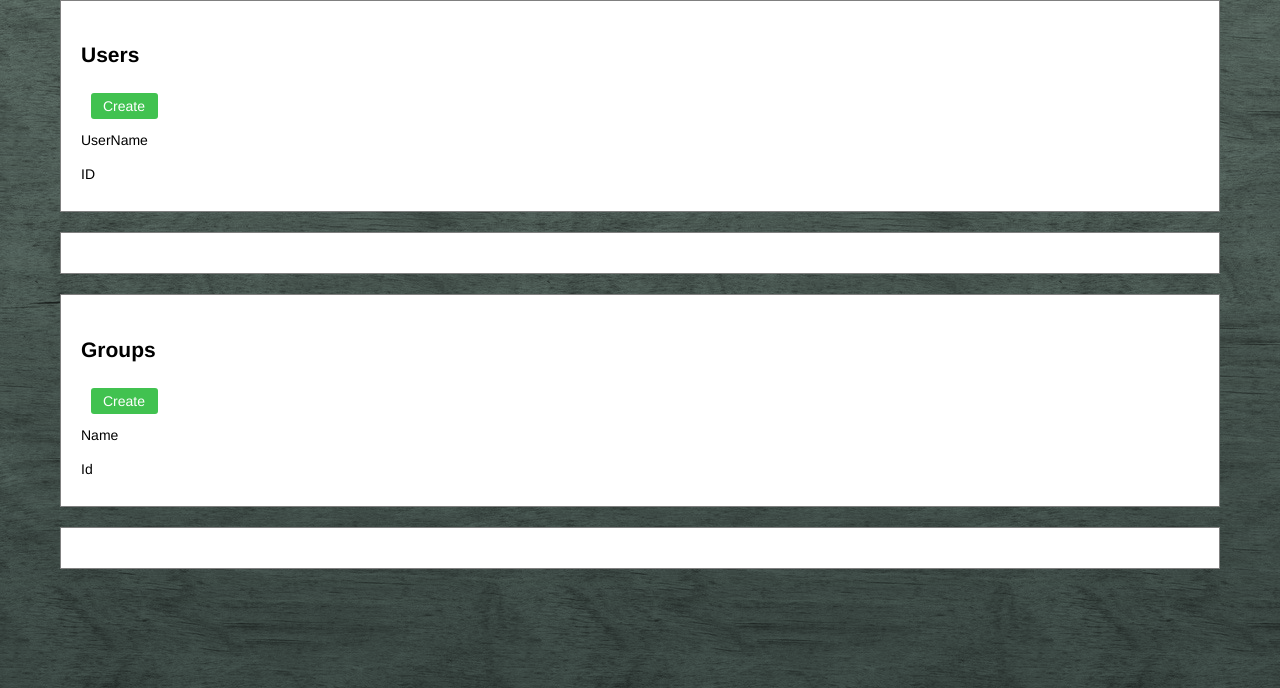
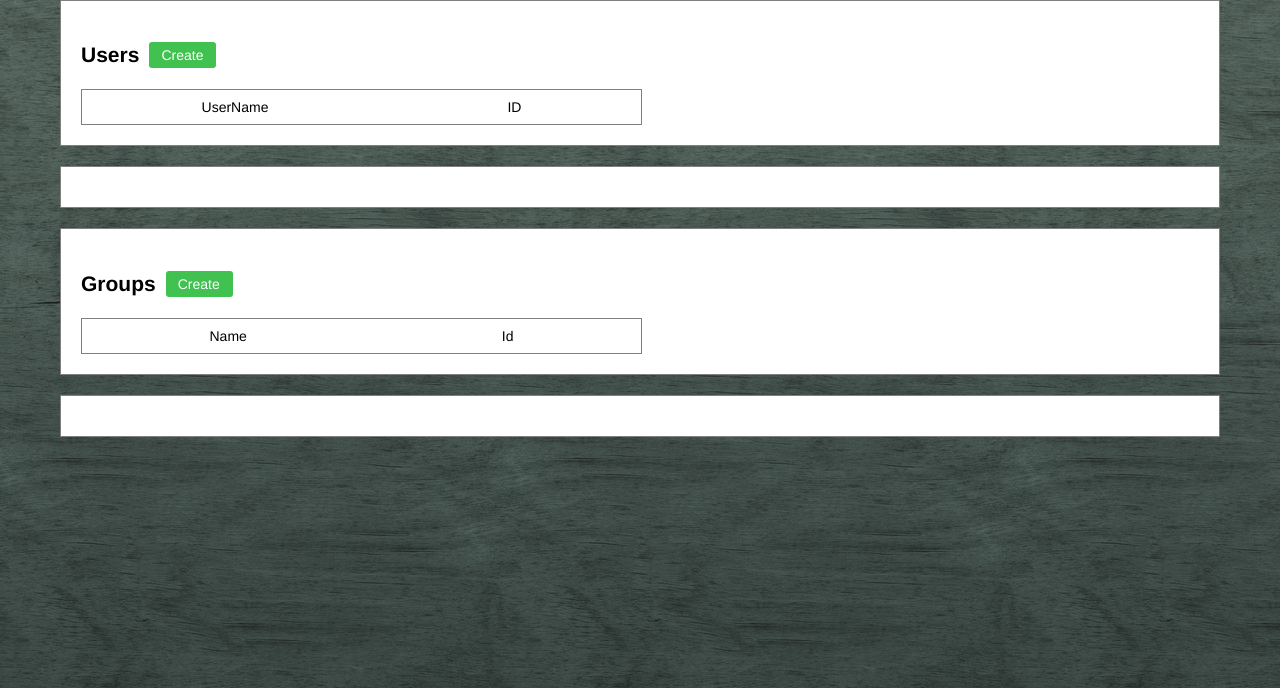
Before and after one commit to sfabrizio/rooty, a website: page index.html in a window 1280 px wide. Shown: the part 112-800 px from the top of the page. Drawn offline with Linux system fonts and the light colour scheme.

Commit message:
[ADD] Improve layout for the list element

```diff
--- a/index.html
+++ b/index.html
@@ -8,35 +8,39 @@
 <body>
 <div class="main-container">
     <h1>Rooty</h1>
-    <div id="user-container" class="content">
+    <div id="user-container" class="container">
         <div class="container-title">
-            <h2>Users</h2> <a class="button button__create" href="" onclick="createUser()">Create</a>
+            <span><h2>Users</h2></span>
+            <span><a class="button button__create" href="" onclick="createUser()">Create</a></span>
         </div>
-        <div id="user-container-list">
+        <div class="user-container-list">
             <div class="container-list_header">
                 <div class="list-header_column">UserName</div>
                 <div class="list-header_column">ID</div>
             </div>
-            <div class="container-list_header">
+            <div id="user-list" class="container-list_body">
             </div>
         </div>
     </div>
-    <div id="user-detail-container" class="content">
+
+    <div id="user-detail-container" class="container">
     </div>
-    <div id="groups-container" class="content">
+
+    <div id="groups-container" class="container">
         <div class="container-title">
-            <h2>Groups</h2> <a class="button button__create" href="" onclick="createGroups()">Create</a>
+            <span><h2>Groups</h2></span>
+            <span><a class="button button__create" href="" onclick="createGroups()">Create</a></span>
         </div>
-        <div id="groups-container-list">
+        <div class="groups-container-list">
             <div class="container-list_header">
                 <div class="list-header_column">Name</div>
                 <div class="list-header_column">Id</div>
             </div>
-            <div class="container-list_header">
+            <div id="group-list" class="container-list_body">
             </div>
         </div>
     </div>
-    <div id="groups-detail-container" class="content">
+    <div id="groups-detail-container" class="container">
     </div>
 
 </div>
--- a/style/main.css
+++ b/style/main.css
@@ -18,7 +18,7 @@ body {
     padding-left: 60px;
     padding-right: 60px;
 }
-    .main-container .content{
+    .main-container .container{
         display:flex;
         flex-direction:column;
         border: 1px solid grey;
@@ -27,6 +27,28 @@ body {
         background-color: white;
 
     }
+
+    .user-container-list, .groups-container-list {
+        width: 50%;
+        border: 1px solid grey;
+    }
+
+    .container .container-title {
+        display: flex;
+        align-items: center;
+    }
+    .container .container-list_header{
+        display: flex;
+        justify-content: space-around;
+    }
+    .container .container-list_body {
+        display: flex;
+        flex-direction: column;
+    }
+        .container .body_row {
+            display: flex;
+            justify-content: space-around;
+        }
 
 /*buttons*/
 .main-container .button {
```
